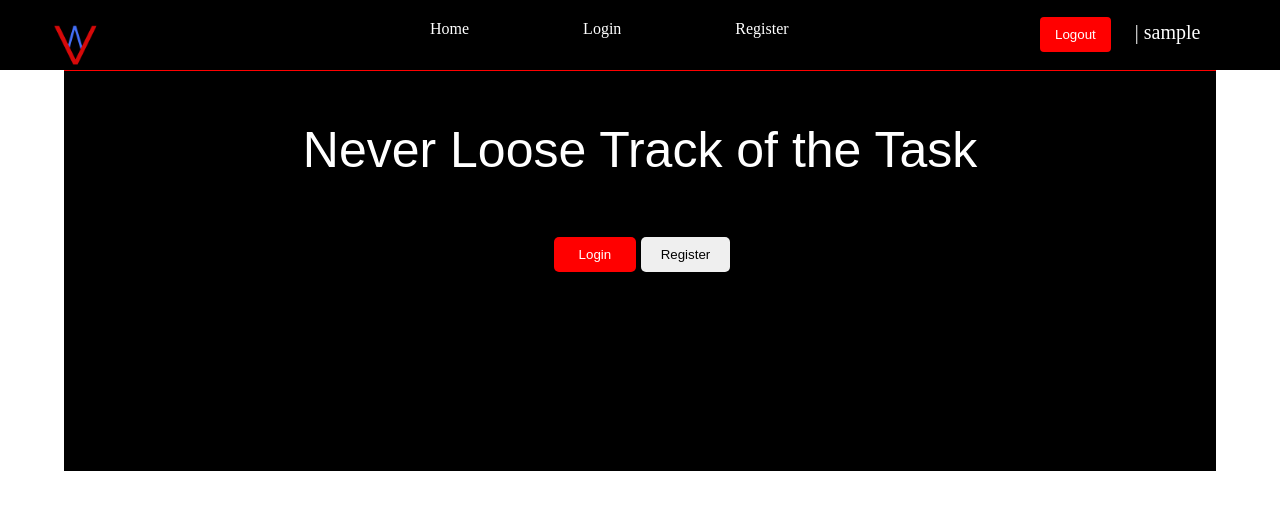
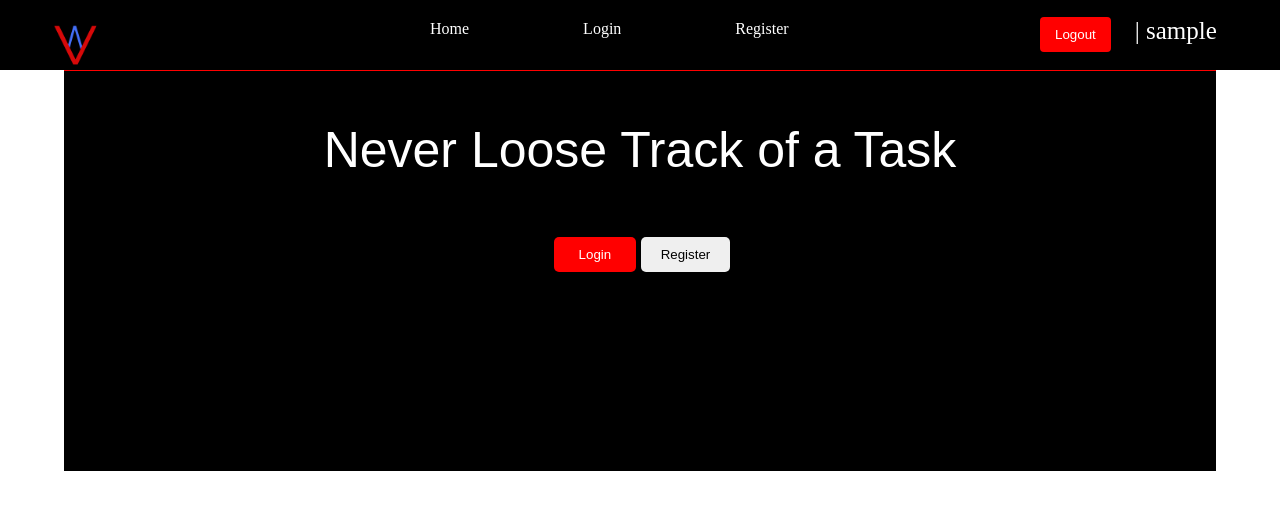
Before and after one commit to atevadd/Myfirstflask, a Flask app: page / in a window 1280 px wide. Shown: the top 510 px of the page. Run offline with Flask 2, Linux system fonts and the light colour scheme; a user stored in the database is signed in.

Commit message:
just few changes

```diff
--- a/static/css/style.css
+++ b/static/css/style.css
@@ -71,7 +71,7 @@
 
 .contact p {
   color: white;
-  font-size: 20px;
+  font-size: 25px;
   display: inline;
   padding-left: 20px;
 }
--- a/templates/index.html
+++ b/templates/index.html
@@ -1,7 +1,7 @@
 {%extends 'template.html'%} {%block title %} Welcome to homepage {%endblock%}
 {%block content%}
 <div class="slide">
-  <h1>Never Loose Track of the Task</h1>
+  <h1>Never Loose Track of a Task</h1>
   <div class="but">
     <a href="{{ url_for('login') }}"><button class="active">Login</button></a>
     <a href="{{ url_for('register') }}"><button>Register</button></a>
--- a/templates/template.html
+++ b/templates/template.html
@@ -23,7 +23,9 @@
         </div>
         <div class="contact">
           <a href="/logout"><input type="button" value="Logout"/></a>
-          <p>| {{ current_user.username }}</p>
+          <a href="/profile/{{current_user.username}}">
+            <p>| {{ current_user.username }}</p>
+          </a>
         </div>
       </div>
     </nav>
--- a/templates/todo.html
+++ b/templates/todo.html
@@ -11,7 +11,7 @@
                 <label>Title</label>
                 <input type="text" name="title" placeholder="Title">
                 <label>Description</label>
-                <textarea name="desc" cols="30" rows="10" placeholder="Describe your Todo"></textarea>
+                <textarea name="desc" cols="10" rows="10" placeholder="Describe your Todo"></textarea>
                 <button type="submit">Submit</button>
             </div>
         </form>
```
